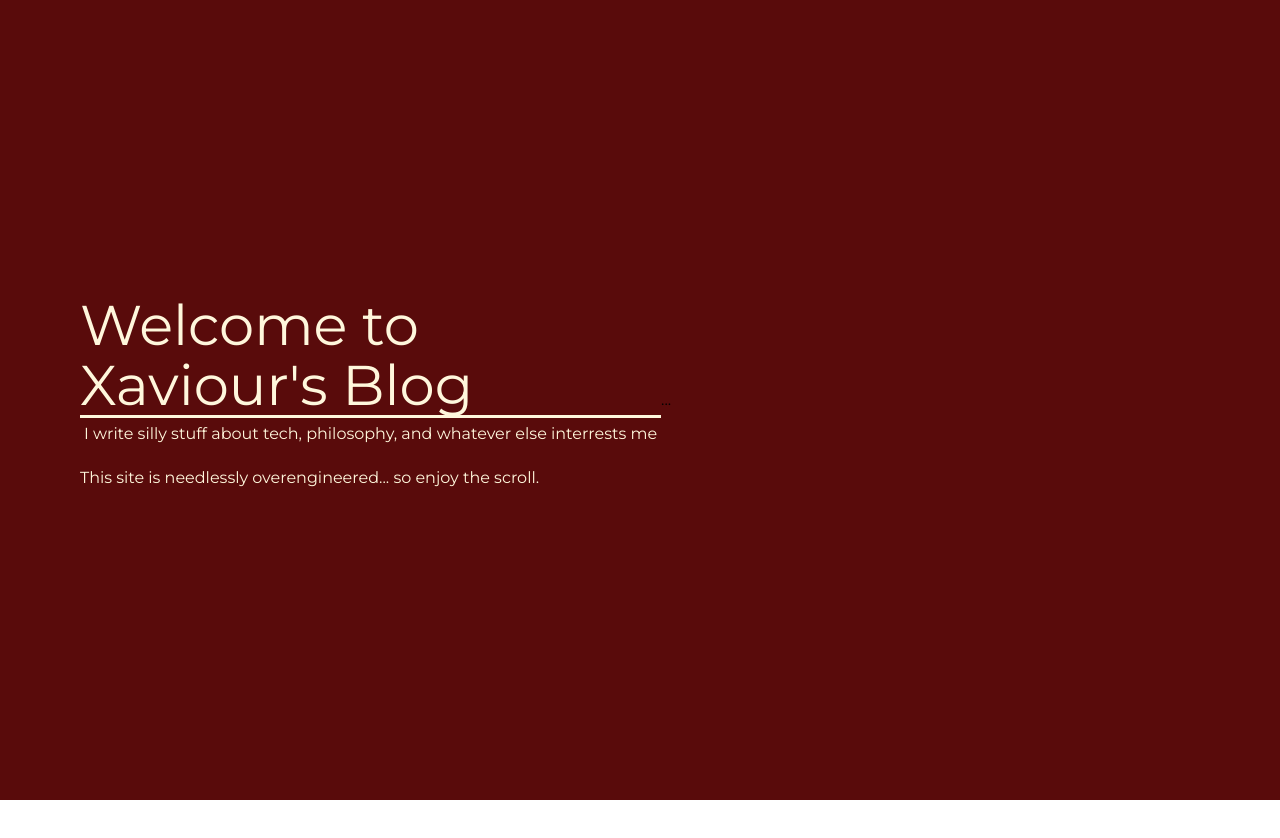
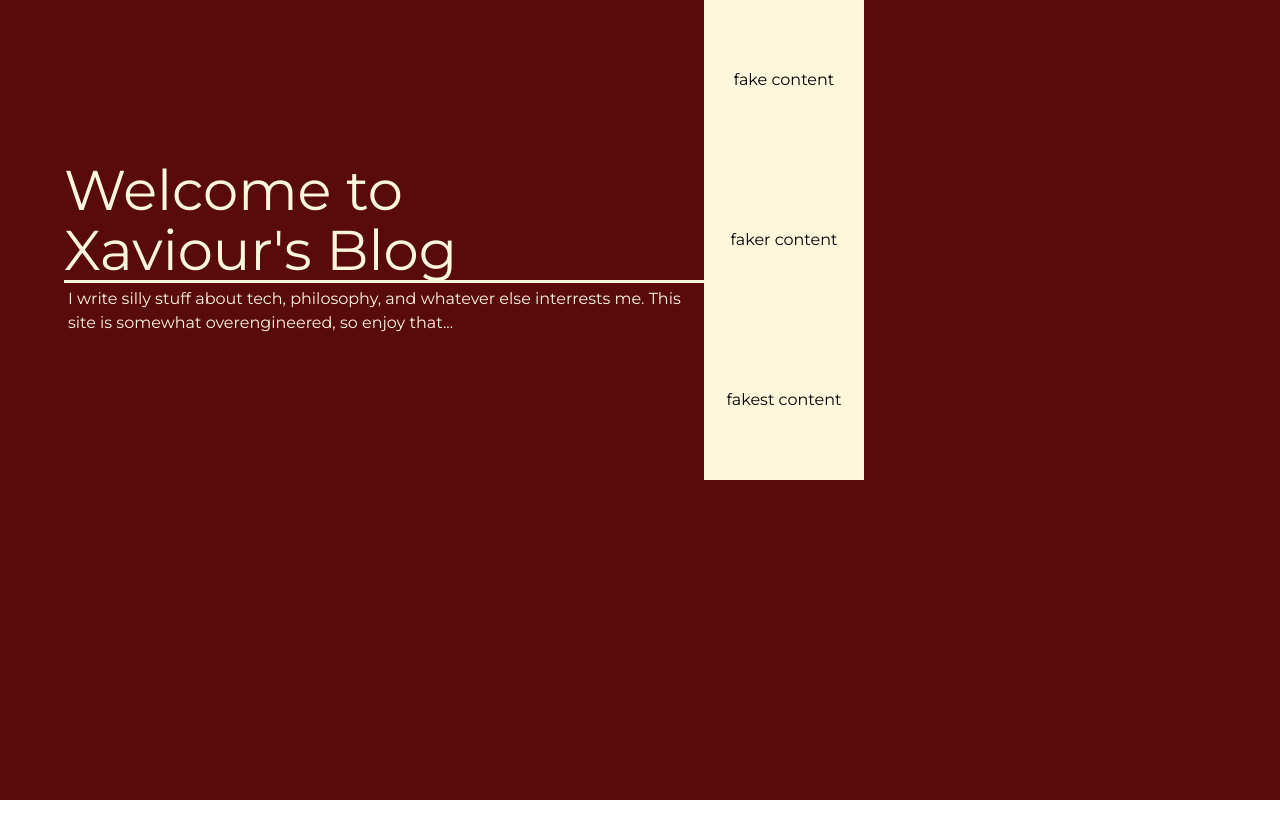
Before and after one commit to XaviourG/blog, a React (Vite) app in the folder client/: page / in a window 1280 px wide. Shown: the top 838 px of the page. Built offline with nearby package versions, Linux system fonts and the light colour scheme.

Commit message:
skeleton in ScrollingCardList componenets:

```diff
--- /dev/null
+++ b/client/src/DTOs/models/ArticlePreview.ts
@@ -0,0 +1,6 @@
+interface ArticlePreview {
+  title: string,
+  publishDate: Date,
+}
+
+export default ArticlePreview;
--- /dev/null
+++ b/client/src/components/content-card/ContentCard.tsx
@@ -0,0 +1,27 @@
+import { ReactElement } from "react";
+import ArticlePreview from "../../DTOs/models/ArticlePreview";
+import Colors from "../../core/ColorPalette";
+
+interface props {
+  content: ArticlePreview,
+}
+
+const ContentCard = ({
+  content,
+}: props): ReactElement => {
+
+  return (
+    <div style={{
+      width: '10rem',
+      height: '10rem',
+      backgroundColor: Colors.TEXT,
+      display: 'flex',
+      justifyContent: 'center',
+      alignItems: 'center',
+    }}>
+      {content.title}
+    </div>
+  );
+};
+
+export default ContentCard;
--- /dev/null
+++ b/client/src/components/content-card/ScrollingCardList.tsx
@@ -0,0 +1,29 @@
+import { ReactElement } from "react";
+import ArticlePreview from "../../DTOs/models/ArticlePreview";
+import ContentCard from "./ContentCard";
+
+interface props {
+  cards: ArticlePreview[],
+}
+
+const ScrollingCardList = ({
+  cards,
+}: props): ReactElement => {
+
+  return (
+    <div style={{
+      width: '100%',
+      height: '100%',
+      display: 'flex',
+      flexDirection: 'column',
+    }}>
+      {cards.map((content, key) => (
+        <div key={key}>
+          <ContentCard content={content}/>
+        </div>
+      ))}
+    </div>
+  );
+};
+
+export default ScrollingCardList;
--- a/client/src/components/HorizontalScrollContainer.tsx
+++ b/client/src/components/horizontal-scroll/HorizontalScrollContainer.tsx
@@ -1,5 +1,5 @@
 import { ReactElement, useEffect, useRef, useState } from "react";
-import useScrollPosition from "../hooks/useScrollPosition";
+import useScrollPosition from "../../hooks/useScrollPosition";
 
 interface props {
   children: React.ReactNode,
--- a/client/src/components/scroll-panels/LandingScrollPanel.tsx
+++ b/client/src/components/scroll-panels/LandingScrollPanel.tsx
@@ -1,5 +1,6 @@
 import { ReactElement } from "react";
 import Colors from "../../core/ColorPalette";
+import ScrollingCardList from "../content-card/ScrollingCardList";
 
 const LandingScrollPanel = (): ReactElement => {
 
@@ -9,13 +10,14 @@ const LandingScrollPanel = (): ReactElement => {
       minWidth: '100vw',
       display: 'flex',
       justifyContent: 'center',
-      alignItems: 'center',
     }}>
       <div style={{
         display: 'flex',
         flexDirection: 'column',
         maxWidth: '50%',
-        paddingLeft: '5rem',
+        paddingLeft: '4rem',
+        paddingTop: '20vh',
+        overflowX: 'auto',
       }}>
         <h1 style={{
           color: Colors.TEXT,
@@ -27,13 +29,12 @@ const LandingScrollPanel = (): ReactElement => {
           borderBottom: `3px solid ${Colors.TEXT}`,
         }}>Welcome to<br/>Xaviour's Blog</h1>
         <p style={{
+          whiteSpace: 'normal',
+          width: '100%',
           color: Colors.TEXT,
           margin: 0,
           padding: '0.25rem',
-        }}>I write silly stuff about tech, philosophy, and whatever else interrests me</p>
-        <p style={{
-          color: Colors.TEXT,
-        }}>This site is needlessly overengineered... so enjoy the scroll.</p>
+        }}>I write silly stuff about tech, philosophy, and whatever else interrests me. This site is somewhat overengineered, so enjoy that...</p>
       </div>
 
       <div style={{
@@ -41,7 +42,13 @@ const LandingScrollPanel = (): ReactElement => {
         flexDirection: 'column',
         width: '50%',
       }}>
-        ...
+        <ScrollingCardList
+          cards={[
+            {title: 'fake content', publishDate: new Date()},
+            {title: 'faker content', publishDate: new Date()},
+            {title: 'fakest content', publishDate: new Date()},
+          ]}
+        />
       </div>
     </div>
   );
--- a/client/src/pages/HomePage.tsx
+++ b/client/src/pages/HomePage.tsx
@@ -1,5 +1,5 @@
 import { ReactElement } from "react";
-import HorizontalScrollContainer from "../components/HorizontalScrollContainer";
+import HorizontalScrollContainer from "../components/horizontal-scroll/HorizontalScrollContainer";
 import LandingScrollPanel from "../components/scroll-panels/LandingScrollPanel";
 import ParallaxQuotePanel from "../components/scroll-panels/ParallaxQuotePanel";
 import Colors from "../core/ColorPalette";
```
Also changed, not shown: client/src/components/content-card/ContentCardDisplay.tsx (added, +28 -0 lines).
